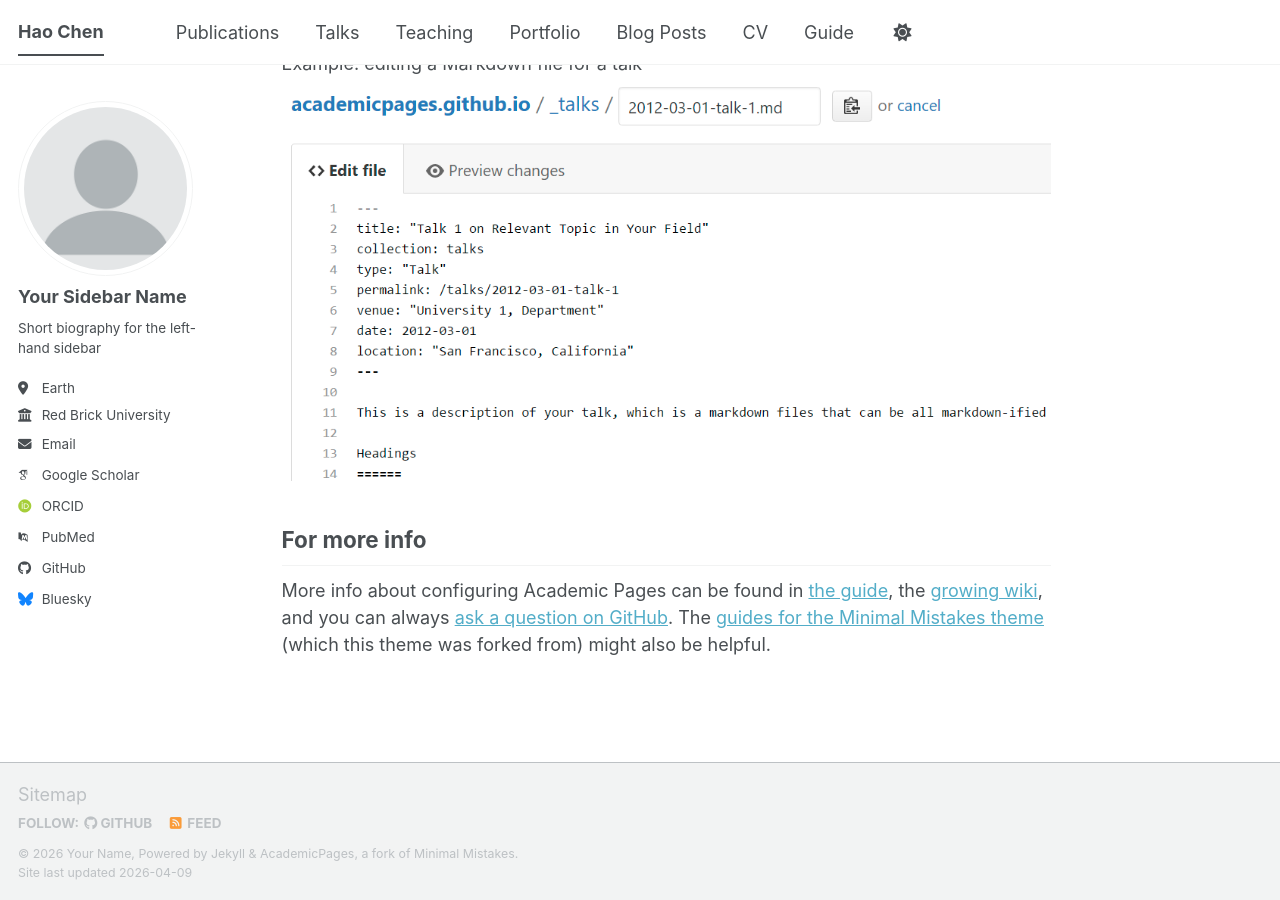
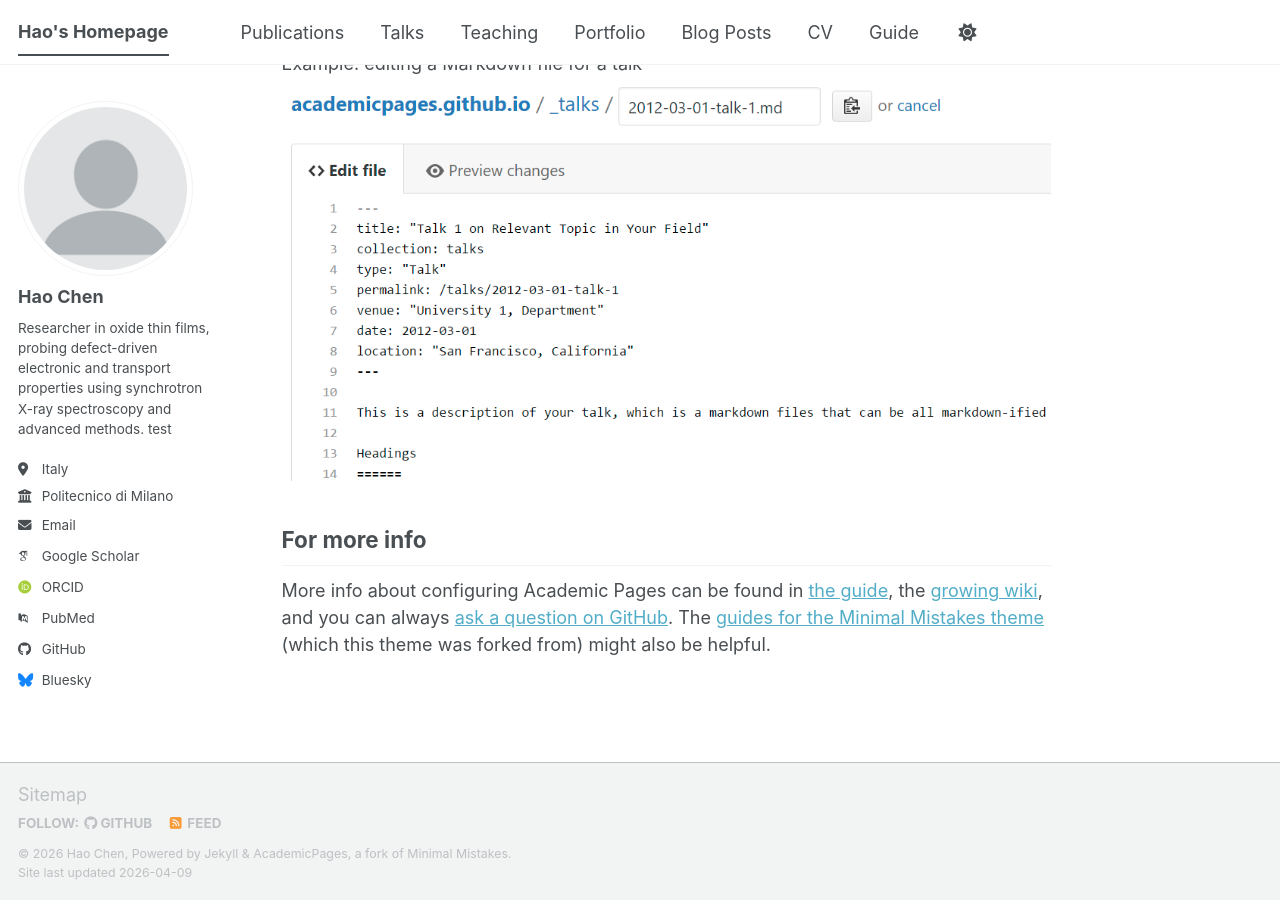
Before and after one commit to HaoChen-Research/HaoChen-Research.github.io, a Jekyll site: the page built from _pages/about.md, in a window 1280 px wide and 900 px high, scrolled down 2720 px. Built offline with Jekyll 4.4.1, drawn with Linux system fonts in a browser that asks for light colours; some web fonts are replaced; a script bundle is joined from its source files by our own code; library files that are not in the unit come from our copies.

Commit message:
Update _config.yml

```diff
--- a/_config.yml
+++ b/_config.yml
@@ -9,14 +9,14 @@
 # Basic Site Settings
 locale                   : "en-US"
 site_theme               : "default" # The available themes options are "default", "air", "sunrise", "mint", "dirt" and "contrast"
-title                    : "Hao Chen"
+title                    : "Hao's Homepage"
 title_separator          : "-"
-name                     : &name "Your Name"
-description              : &description "Your Name's academic portfolio"   # Update this with a general description of your site, this is the default if not overridden by a page
-url                      : https://academicpages.github.io # The base hostname & protocol for your site e.g. "https://[your GitHub username].github.io",
+name                     : &name "Hao Chen"
+description              : &description "Hao's academic portfolio"   # Update this with a general description of your site, this is the default if not overridden by a page
+url                      : https://haochen-research.github.io/ # The base hostname & protocol for your site e.g. "https://[your GitHub username].github.io",
                                                            # or if you already have some other page hosted on Github then use "https://[your GitHub username].github.io/[Your Repo Name]"
 baseurl                  : "" # the subpath of your site, e.g. "/blog"
-repository               : "academicpages/academicpages.github.io"
+repository               : "HaoChen-Research/HaoChen-Research.github.io"
 
 # Site Author - The following control what appear as part of the author content on the side bar.
 #               If a field is blank the icon and link will not appear, otherwise it will be shown.
@@ -24,13 +24,13 @@ repository               : "academicpages/academicpages.github.io"
 author:
   # Biographic information
   avatar           : "profile.png"
-  name             : "Your Sidebar Name"
+  name             : "Hao Chen"
   pronouns         : # example: "she/her"
-  bio              : "Short biography for the left-hand sidebar"
-  location         : "Earth"
-  employer         : "Red Brick University"
+  bio              : "Researcher in oxide thin films, probing defect-driven electronic and transport properties using synchrotron X-ray spectroscopy and advanced methods. test"
+  location         : "Italy"
+  employer         : "Politecnico di Milano"
   uri              : # URL
-  email            : "none@example.org"
+  email            : "hao.chen@outlook.it"
 
   # Academic websites
   academia         : # URL
```
